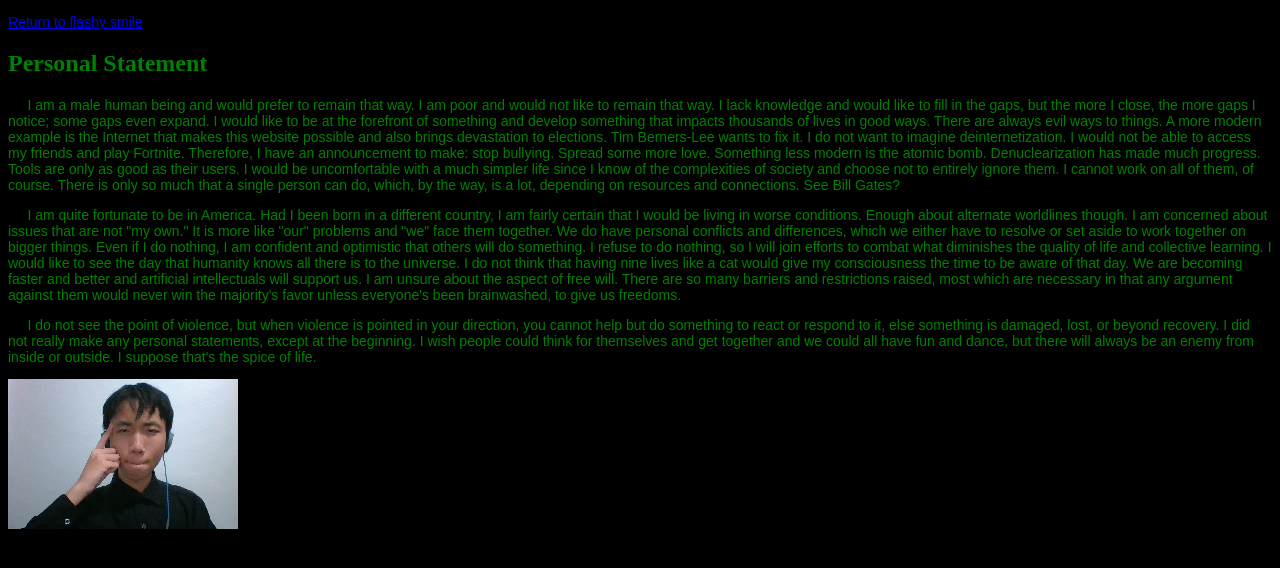
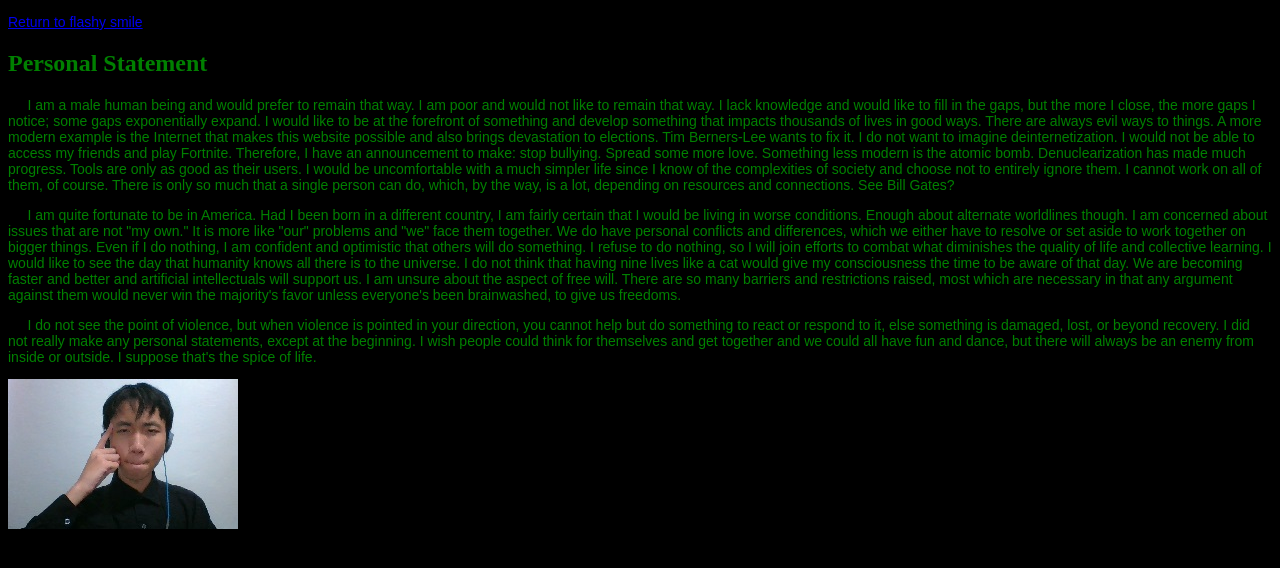
Before and after one commit to tn1199/Hire-Me, a plain HTML site: page about.html in a window 1280 px wide. Drawn offline with Linux system fonts and the light colour scheme.

Commit message:
Update about.html

```diff
--- a/about.html
+++ b/about.html
@@ -9,7 +9,7 @@
 <p>
 &nbsp; &nbsp; &nbsp;I am a male human being and would prefer to remain that way.
 I am poor and would not like to remain that way.
-I lack knowledge and would like to fill in the gaps, but the more I close, the more gaps I notice; some gaps even expand.
+I lack knowledge and would like to fill in the gaps, but the more I close, the more gaps I notice; some gaps exponentially expand.
 I would like to be at the forefront of something and develop something that impacts thousands of lives in good ways.
 There are always evil ways to things.
 A more modern example is the Internet that makes this website possible and also brings devastation to elections.
```
